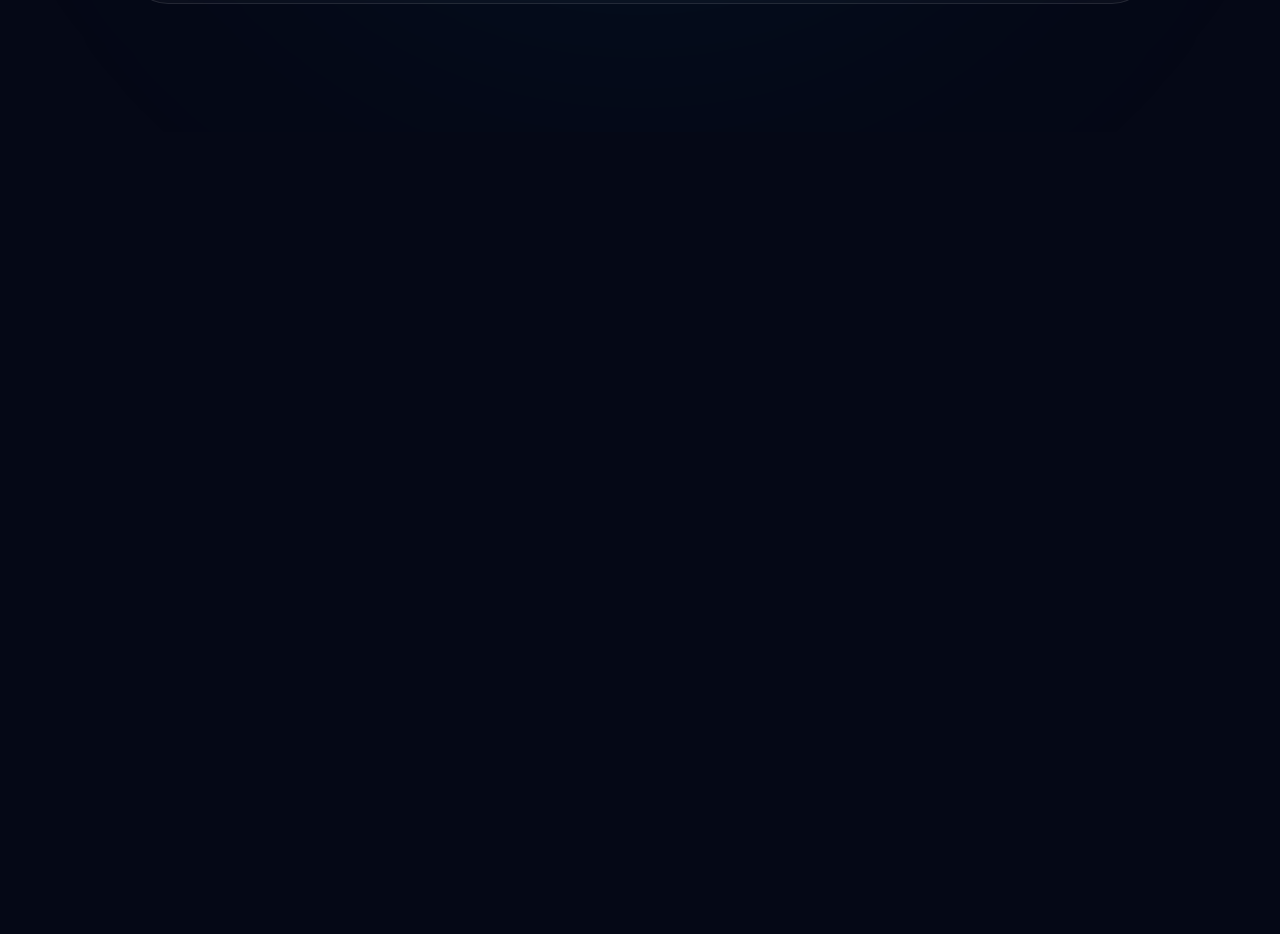
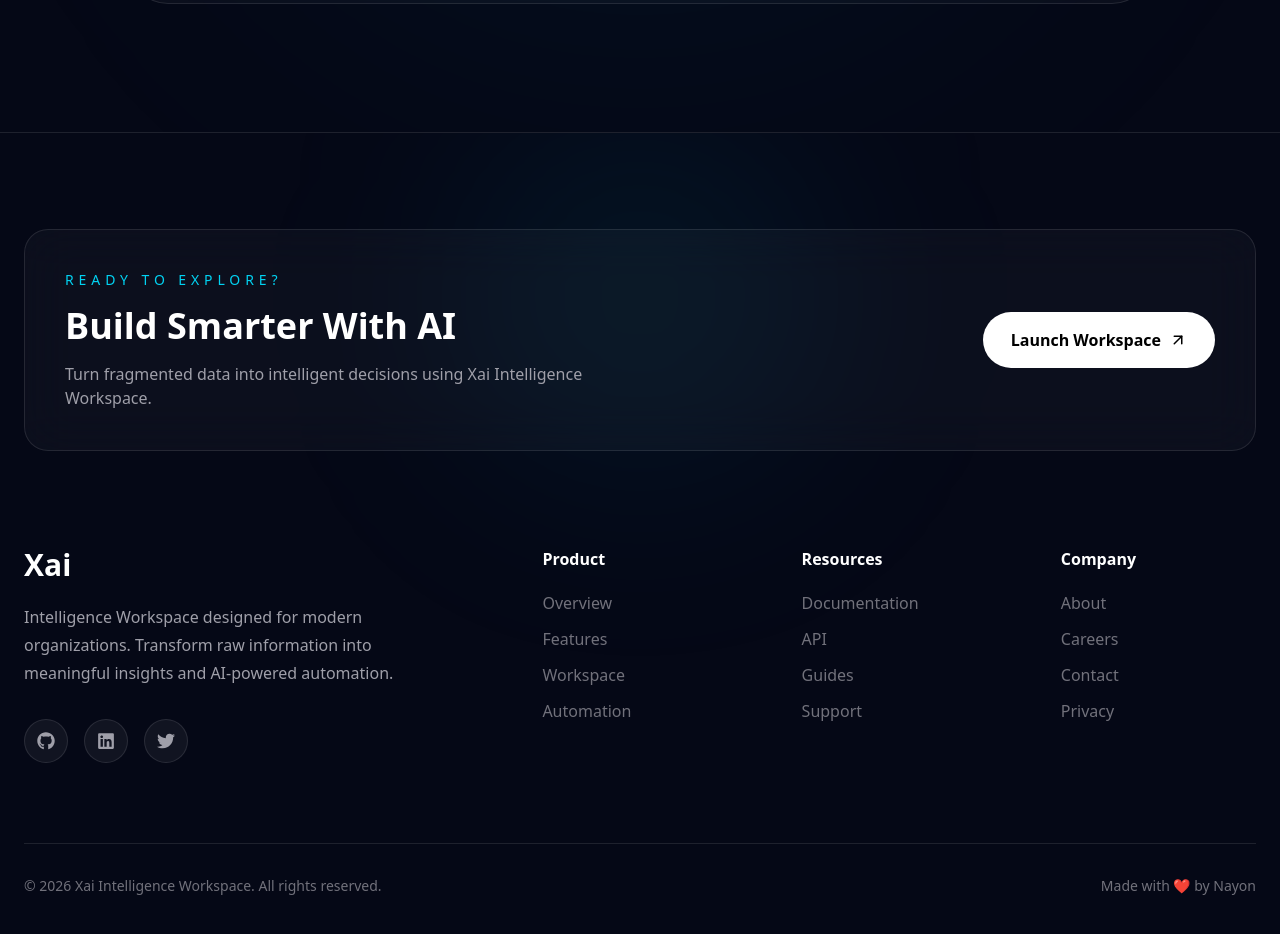
Before and after one commit to nayon-kumar/raco-ai-assignment, a Next.js app: page / in a window 1280 px wide. Shown: the part 4381-5315 px from the top of the page. Before the commit the page ends 4513 px from the top, so only its background shows below. Built offline with nearby package versions, Linux system fonts and the light colour scheme.

Commit message:
Footer section designed

```diff
--- a/package.json
+++ b/package.json
@@ -13,7 +13,8 @@
     "lucide-react": "^1.25.0",
     "next": "16.2.10",
     "react": "19.2.4",
-    "react-dom": "19.2.4"
+    "react-dom": "19.2.4",
+    "react-icons": "^5.7.0"
   },
   "devDependencies": {
     "@tailwindcss/postcss": "^4",
--- a/src/app/layout.jsx
+++ b/src/app/layout.jsx
@@ -1,6 +1,7 @@
 import { Geist, Geist_Mono } from "next/font/google";
 import "./globals.css";
 import Navbar from "@/components/Navbar";
+import Footer from "@/components/Footer";
 
 const geistSans = Geist({
   variable: "--font-geist-sans",
@@ -29,6 +30,7 @@ export default function RootLayout({ children }) {
       >
         <Navbar />
         {children}
+        <Footer />
       </body>
     </html>
   );
--- /dev/null
+++ b/src/components/Footer.jsx
@@ -0,0 +1,128 @@
+"use client";
+
+import Link from "next/link";
+import { motion } from "framer-motion";
+import { Github, Linkedin, Twitter, ArrowUpRight } from "lucide-react";
+import { FaGithub, FaLinkedin, FaTwitter } from "react-icons/fa";
+
+const footerLinks = [
+  {
+    title: "Product",
+    links: ["Overview", "Features", "Workspace", "Automation"],
+  },
+  {
+    title: "Resources",
+    links: ["Documentation", "API", "Guides", "Support"],
+  },
+  {
+    title: "Company",
+    links: ["About", "Careers", "Contact", "Privacy"],
+  },
+];
+
+export default function Footer() {
+  return (
+    <footer
+      id="contact"
+      className="relative overflow-hidden border-t border-white/10 bg-[#050816]"
+    >
+      {/* Glow */}
+
+      <div className="absolute left-1/2 top-0 h-80 w-80 -translate-x-1/2 rounded-full bg-cyan-500/10 blur-[120px]" />
+
+      <div className="relative mx-auto max-w-7xl px-6 py-24">
+        {/* CTA */}
+
+        <motion.div
+          initial={{ opacity: 0, y: 30 }}
+          whileInView={{ opacity: 1, y: 0 }}
+          viewport={{ once: true }}
+          className="mb-24 rounded-3xl border border-white/10 bg-white/[0.03] p-10 backdrop-blur-xl md:flex md:items-center md:justify-between"
+        >
+          <div>
+            <p className="text-sm uppercase tracking-[0.35em] text-cyan-400">
+              Ready to Explore?
+            </p>
+
+            <h2 className="mt-4 text-4xl font-bold text-white">
+              Build Smarter With AI
+            </h2>
+
+            <p className="mt-4 max-w-xl text-zinc-400">
+              Turn fragmented data into intelligent decisions using Xai
+              Intelligence Workspace.
+            </p>
+          </div>
+
+          <motion.button
+            whileHover={{ scale: 1.05 }}
+            whileTap={{ scale: 0.95 }}
+            className="mt-8 flex items-center gap-2 rounded-full bg-white px-7 py-4 font-semibold text-black md:mt-0"
+          >
+            Launch Workspace
+            <ArrowUpRight size={18} />
+          </motion.button>
+        </motion.div>
+
+        {/* Footer */}
+
+        <div className="grid gap-16 md:grid-cols-2 lg:grid-cols-5">
+          {/* Brand */}
+
+          <div className="lg:col-span-2">
+            <h2 className="text-3xl font-bold text-white">Xai</h2>
+
+            <p className="mt-5 max-w-sm leading-7 text-zinc-400">
+              Intelligence Workspace designed for modern organizations.
+              Transform raw information into meaningful insights and AI-powered
+              automation.
+            </p>
+            <div className="mt-8 flex gap-4">
+              {[FaGithub, FaLinkedin, FaTwitter].map((Icon, index) => (
+                <motion.a
+                  whileHover={{
+                    y: -4,
+                  }}
+                  key={index}
+                  href="#"
+                  className="flex h-11 w-11 items-center justify-center rounded-full border border-white/10 bg-white/5 text-zinc-400 transition hover:border-cyan-400 hover:text-cyan-400"
+                >
+                  <Icon size={18} />
+                </motion.a>
+              ))}
+            </div>
+          </div>
+
+          {/* Links */}
+
+          {footerLinks.map((group) => (
+            <div key={group.title}>
+              <h3 className="mb-5 font-semibold text-white">{group.title}</h3>
+
+              <ul className="space-y-3">
+                {group.links.map((item) => (
+                  <li key={item}>
+                    <Link
+                      href="#"
+                      className="text-zinc-500 transition hover:text-white"
+                    >
+                      {item}
+                    </Link>
+                  </li>
+                ))}
+              </ul>
+            </div>
+          ))}
+        </div>
+
+        {/* Bottom */}
+
+        <div className="mt-20 flex flex-col items-center justify-between gap-6 border-t border-white/10 pt-8 text-sm text-zinc-500 md:flex-row">
+          <p>© 2026 Xai Intelligence Workspace. All rights reserved.</p>
+
+          <p>Made with ❤️ by Nayon</p>
+        </div>
+      </div>
+    </footer>
+  );
+}
```
Also changed, not shown: 1 other file (tests, documents, lock files or other folders).
